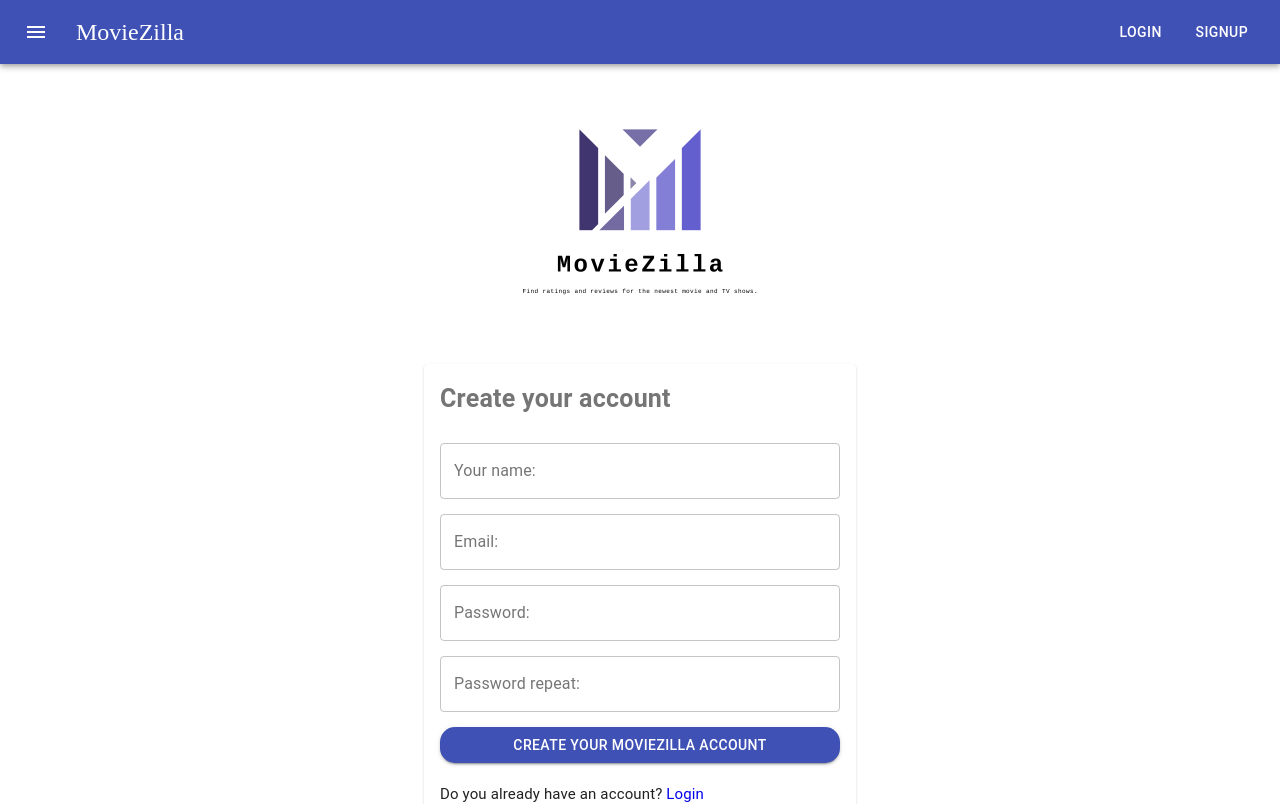
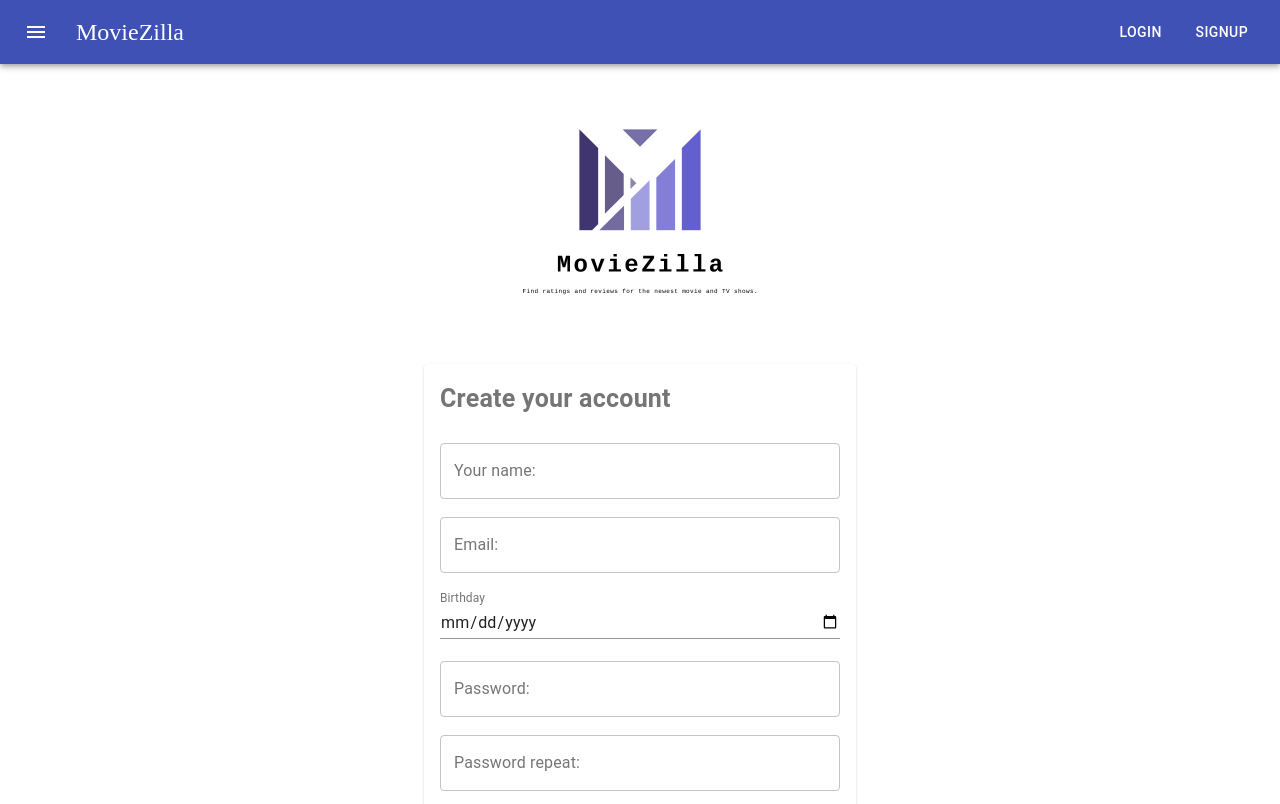
Before and after one commit to Daham2000/MovieZilla, a React (Create React App) app: page /signup in a window 1280 px wide. Shown: the top 804 px of the page. Built offline with nearby package versions, Linux system fonts and the light colour scheme.

Commit message:
first commit

```diff
--- a/package.json
+++ b/package.json
@@ -5,11 +5,14 @@
   "dependencies": {
     "@material-ui/core": "^4.11.2",
     "@material-ui/icons": "^4.11.2",
+    "@reduxjs/toolkit": "^1.5.0",
     "@testing-library/jest-dom": "^5.11.9",
     "@testing-library/react": "^11.2.3",
     "@testing-library/user-event": "^12.6.0",
+    "axios": "^0.21.1",
     "react": "^17.0.1",
     "react-dom": "^17.0.1",
+    "react-redux": "^7.2.2",
     "react-router-dom": "^5.2.0",
     "react-scripts": "4.0.1",
     "web-vitals": "^0.2.4"
--- /dev/null
+++ b/src/action/users.js
@@ -0,0 +1,11 @@
+import * as api from "../api/index";
+import { SIGNUP } from "../constants/actionType";
+
+export const signup = (user) => async(dispatch) =>{
+    try {
+        const {data} = await api.registerUser(user);
+        dispatch ({type: SIGNUP, payload: data});
+    } catch (error) {
+        console.log(error.massage);
+    }
+}
--- /dev/null
+++ b/src/api/index.js
@@ -0,0 +1,5 @@
+import axios from "axios";
+
+const url = "http://localhost:5000/users";
+
+export const registerUser = (newUser) => axios.post(`${url}`, newUser);
--- a/src/components/Signup/Signup.js
+++ b/src/components/Signup/Signup.js
@@ -1,77 +1,176 @@
-import { makeStyles, Card, CardContent,Typography, TextField,Button } from "@material-ui/core";
-import logo from  "../../images/logo_transparent.png";
+import {
+  makeStyles,
+  Card,
+  CardContent,
+  Typography,
+  TextField,
+  Button,
+} from "@material-ui/core";
+import logo from "../../images/logo_transparent.png";
 import { Link } from "react-router-dom";
-
+import React, { useState, useEffect } from "react";
+import { useDispatch, useSelector } from "react-redux";
+import { signup } from "../../action/users";
 const useStyles = makeStyles((theme) => ({
-    mainSection:{
-        display: 'flex',
-        flexDirection: 'column',
-        alignItems: 'center',
-        justifyItems: 'center'
+  mainSection: {
+    display: "flex",
+    flexDirection: "column",
+    alignItems: "center",
+    justifyItems: "center",
   },
   img: {
-        width: 300
+    width: 300,
   },
   root: {
     minWidth: 400,
-        display: 'flex',
+    display: "flex",
     flexDirection: "column",
-        alignItems: "space-between"
+    alignItems: "space-between",
   },
   bullet: {
-        display: 'inline-block',
-        margin: '0 2px',
-        transform: 'scale(0.8)',
+    display: "inline-block",
+    margin: "0 2px",
+    transform: "scale(0.8)",
   },
   title: {
     fontSize: 25,
     fontWeight: "bold",
-        marginBottom: 25
+    marginBottom: 25,
   },
   title2: {
     fontSize: 15,
     marginBottom: 15,
-        textDecoration: "none"
+    textDecoration: "none",
   },
   textFiled: {
-        marginBottom: 15
+    marginBottom: 18,
   },
-    button:{
+  birthdayFiled: {
+    marginBottom: 22,
+  },
+  button: {
     borderRadius: 15,
-        marginBottom: 20
-    }
+    marginBottom: 20,
+  },
 }));
 
-const Signup = () =>{
-    const styles= useStyles();
+const Signup = () => {
+  const styles = useStyles();
+  const [userData, setUserdata] = useState({
+    username: "",
+    Email: "",
+    password: "",
+    birthDay: "",
+  });
+  const [validatedPassword, setValidate] = useState({
+    password: "",
+  });
+
+  const dispatch = useDispatch();
+
+  const handleSubmit = (e) => {
+    e.preventDefault();
+    dispatch(signup(userData));
+  };
 
   return (
     <div className={styles.mainSection}>
       <img src={logo} alt="logo" className={styles.img}></img>
-            <Card >
+      <Card>
         <CardContent className={styles.root}>
           <Typography
-                    Typography className={styles.title} color="textSecondary" gutterBottom>
+            Typography
+            className={styles.title}
+            color="textSecondary"
+            gutterBottom
+          >
             Create your account
           </Typography>
 
-                    <TextField id="name" className={styles.textFiled} label="Your name:" variant="outlined" />
-                    <TextField id="email" className={styles.textFiled} label="Email:" variant="outlined" />
-                    <TextField id="Password" type="password" className={styles.textFiled} label="Password:" variant="outlined" />
-                    <TextField id="PasswordRepeat" type="password" className={styles.textFiled} label="Password repeat:" variant="outlined" />
+          <form
+            autoComplete="on"
+            className={`${styles.root}`}
+            noValidate
+            onSubmit={handleSubmit}
+          >
+            <TextField
+              id="name"
+              className={styles.textFiled}
+              label="Your name:"
+              variant="outlined"
+              value={userData.username}
+              onChange={(e) =>
+                setUserdata({ ...userData, username: e.target.value })
+              }
+            />
+            <TextField
+              id="email"
+              className={styles.textFiled}
+              label="Email:"
+              variant="outlined"
+              value={userData.Email}
+              onChange={(e) =>
+                setUserdata({ ...userData, Email: e.target.value })
+              }
+            />
+            <TextField
+              id="date"
+              label="Birthday"
+              type="date"
+              value={userData.birthDay}
+              className={styles.birthdayFiled}
+              InputLabelProps={{
+                shrink: true,
+              }}
+              onChange={(e) =>
+                setUserdata({ ...userData, birthDay: e.target.value})
+              }
+            />
 
-                    <Button className={styles.button} variant="contained" color="primary" href="#contained-buttons">
+            <TextField
+              id="Password"
+              type="password"
+              className={styles.textFiled}
+              label="Password:"
+              variant="outlined"
+              value={userData.password}
+              onChange={(e) =>
+                setUserdata({ ...userData, password: e.target.value })
+              }
+            />
+            <TextField
+              id="PasswordRepeat"
+              type="password"
+              className={styles.textFiled}
+              label="Password repeat:"
+              variant="outlined"
+              value={validatedPassword.password}
+              onChange={(e) =>
+                setValidate({ ...validatedPassword, password: e.target.value})
+              }
+            />
+
+            <Button
+              className={styles.button}
+              variant="contained"
+              color="primary"
+              type="submit"
+            >
               Create your MovieZilla Account
             </Button>
+          </form>
 
-                    <Typography
-                    Typography className={styles.title2} color="black" gutterBottom>
-                        Do you already have an account? <Link to="/login" className={styles.title2}> Login </Link>
+          <Typography className={styles.title2} color="black" gutterBottom>
+            Do you already have an account?{" "}
+            <Link to="/login" className={styles.title2}>
+              {" "}
+              Login{" "}
+            </Link>
           </Typography>
         </CardContent>
       </Card>
     </div>
-    )
-}
+  );
+};
 
 export default Signup;
--- /dev/null
+++ b/src/constants/actionType.js
@@ -0,0 +1 @@
+export const SIGNUP = 'SIGNUP';
--- a/src/index.js
+++ b/src/index.js
@@ -3,11 +3,17 @@ import ReactDOM from 'react-dom';
 import './index.css';
 import App from './App';
 import reportWebVitals from './reportWebVitals';
+import { Provider } from "react-redux";
+import { createStore, applyMiddleware, compose } from "redux";
+import reducers from './reducers/index';
+import thunk from "redux-thunk";
+
+const store=createStore(reducers, compose(applyMiddleware(thunk)))
 
 ReactDOM.render(
-  <React.StrictMode>
-    <App />
-  </React.StrictMode>,
+  <Provider store={store}>
+     <App />
+  </Provider>,
   document.getElementById('root'),
 );
 
--- /dev/null
+++ b/src/reducers/index.js
@@ -0,0 +1,6 @@
+import {combineReducers} from 'redux';
+import user from './user';
+
+export default combineReducers({
+    user
+});
--- /dev/null
+++ b/src/reducers/user.js
@@ -0,0 +1,8 @@
+export default (users=[], action) =>{
+    switch(action.type){
+        case 'SIGNUP':
+            return [...users, action.payload];
+        default:
+            return null;
+    }
+}
```
Also changed, not shown: 2 other files (tests, documents, lock files or other folders). Lines whose indentation alone changed are shown as unchanged.
